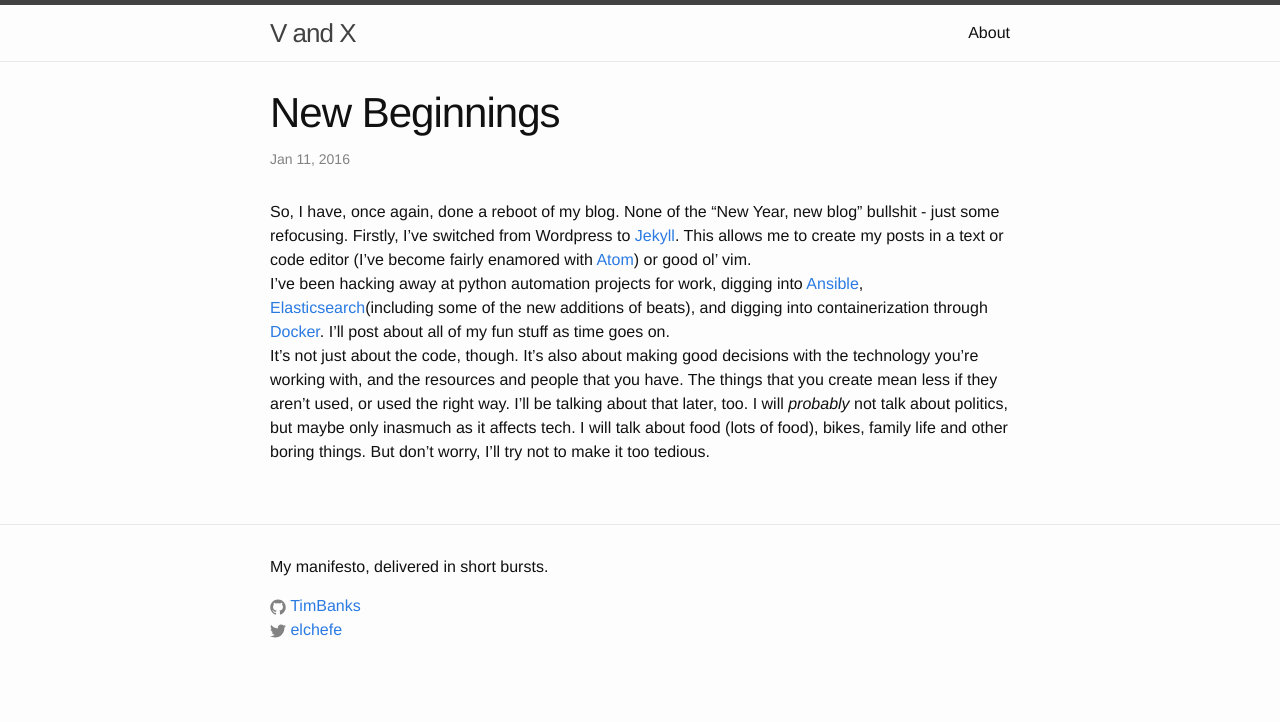
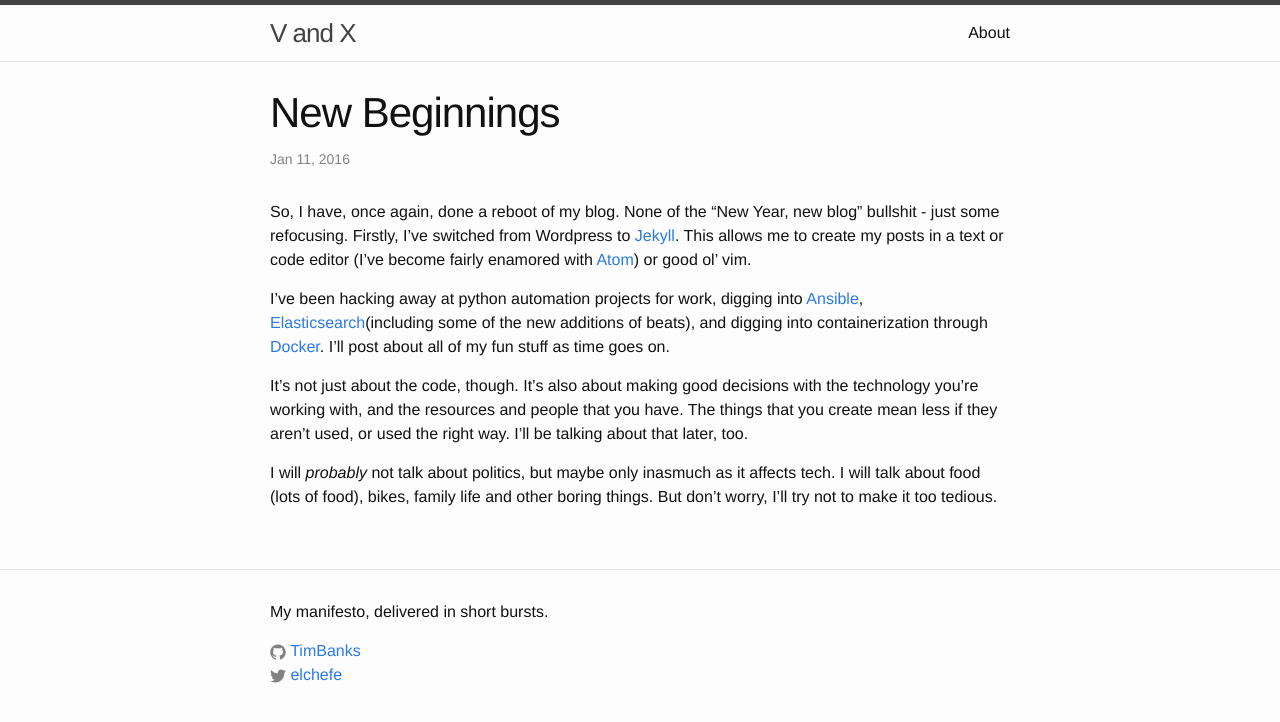
Before and after one commit to TimBanks/blog, a Jekyll site: the page built from _posts/2016-01-12-new-beginnings.md, in a window 1280 px wide. Shown: the top 722 px of the page. Built offline with Jekyll 4.4.1, drawn with Linux system fonts in a browser that asks for light colours.

```diff
--- a/_config.yml
+++ b/_config.yml
@@ -15,4 +15,6 @@ twitter_username: elchefe
 github_username:  TimBanks
 
 # Build settings
+gems: [jekyll-paginate]
 markdown: kramdown
+paginate: 1
--- a/_posts/2016-01-12-new-beginnings.md
+++ b/_posts/2016-01-12-new-beginnings.md
@@ -5,6 +5,9 @@ date:   2016-01-12 00:20:00 +0600
 categories: social introspection
 ---
 So, I have, once again, done a reboot of my blog. None of the "New Year, new blog" bullshit - just some refocusing. Firstly, I've switched from Wordpress to [Jekyll](http://jekyllrb.com/). This allows me to create my posts in a text or code editor (I've become fairly enamored with [Atom](https://atom.io/)) or good ol' vim.
+
 I've been hacking away at python automation projects for work, digging into [Ansible](https://github.com/ansible/ansible), [Elasticsearch](https://www.elastic.co/products/elasticsearch)(including some of the new additions of beats), and digging into containerization through [Docker](http://www.docker.com/). I'll post about all of my fun stuff as time goes on.
+
 It's not just about the code, though. It's also about making good decisions with the technology you're working with, and the resources and people that you have. The things that you create mean less if they aren't used, or used the right way. I'll be talking about that later, too.
+
 I will *probably* not talk about politics, but maybe only inasmuch as it affects tech. I will talk about food (lots of food), bikes, family life and other boring things. But don't worry, I'll try not to make it too tedious.
```
Also changed, not shown: index.html (+2 -11 lines).
